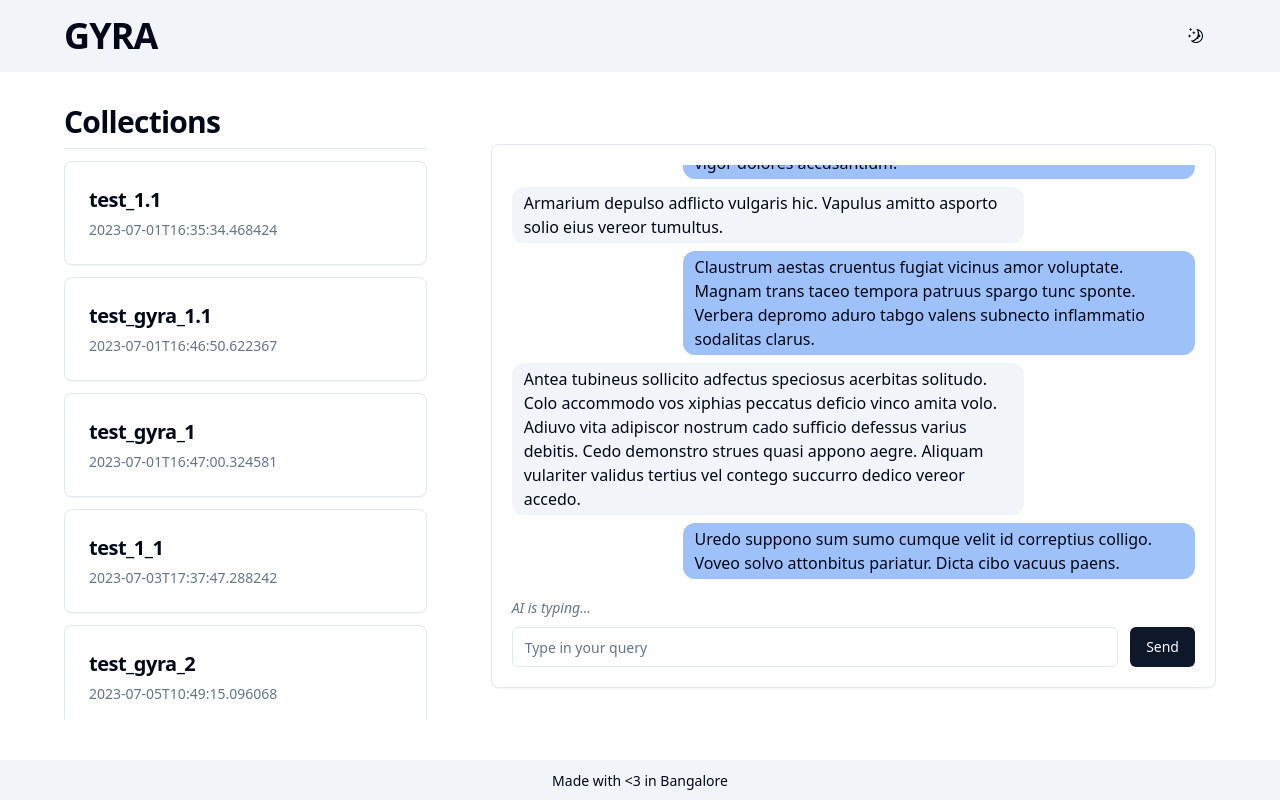
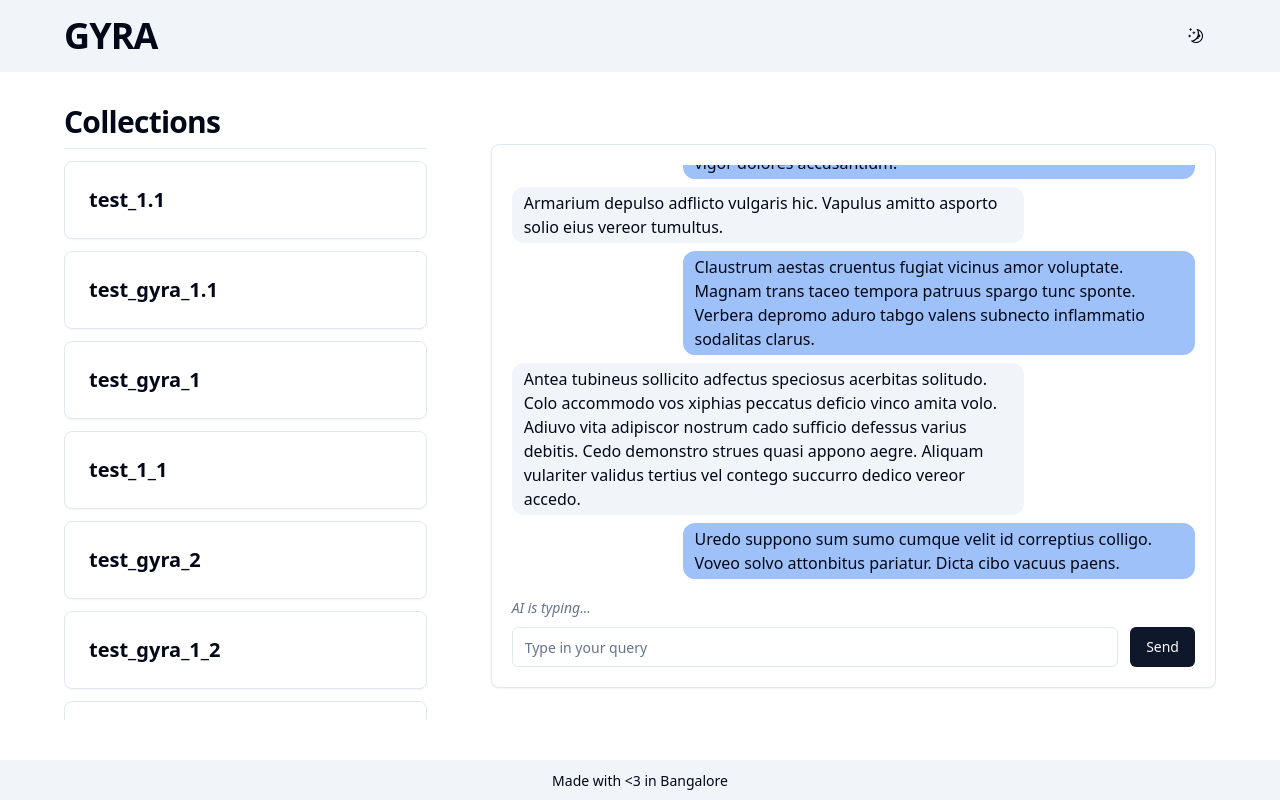
Before and after one commit to vinayakvivek/gyra-demo, a React (Vite) app: page / in a window 1280 px wide. Built offline with nearby package versions, Linux system fonts and the light colour scheme.

Commit message:
Create convo on click

```diff
--- a/src/api/index.ts
+++ b/src/api/index.ts
@@ -1,7 +1,13 @@
 import axios from "axios";
 import { API_ENDPOINT, MOCKING_ENABLED } from "../config";
 import * as mockResponses from "../mocks/responses";
-import { Collection, Conversation, ConversationCreate } from "../types";
+import {
+  ChatRequest,
+  ChatResponse,
+  Collection,
+  Conversation,
+  ConversationCreate,
+} from "../types";
 
 const createUrl = (path: string) => `${API_ENDPOINT}/${path}`;
 
@@ -29,3 +35,16 @@ export const createConversation = (
   }
   return post<ConversationCreate, Conversation>("/conversation", data);
 };
+
+export const chat = async (
+  conversationId: number,
+  query: string
+): Promise<ChatResponse> => {
+  if (MOCKING_ENABLED) {
+    return { query, output: await mockResponses.chat() };
+  }
+  return post<ChatRequest, ChatResponse>(
+    `/conversation/${conversationId}/query`,
+    { query }
+  );
+};
--- a/src/components/CollectionList.tsx
+++ b/src/components/CollectionList.tsx
@@ -1,9 +1,46 @@
-import { Card, CardDescription, CardHeader, CardTitle } from "./ui/card";
+import { Card, CardHeader } from "./ui/card";
 import { ScrollArea } from "./ui/scroll-area";
 import { forwardRef } from "react";
 import { cn } from "../lib/utils";
-import { useQuery } from "react-query";
+import { useMutation, useQuery } from "react-query";
 import * as api from "../api";
+import { Collection } from "@/types";
+import LoadingCircle from "./common/LoadingCircle";
+import { useChatStore } from "../stores/chat-store";
+
+const ListItem = (item: Collection) => {
+  const { setCollection, setConversation, collection } = useChatStore();
+
+  const createConvoQuery = useMutation({ mutationFn: api.createConversation });
+  const handleClick = () => {
+    createConvoQuery.mutate(
+      {
+        collection_name: item.collection_name,
+        conversation_name: "test",
+      },
+      {
+        onSuccess: (conversation) => {
+          setCollection(item.collection_name);
+          setConversation(conversation.conversation_id);
+        },
+      }
+    );
+  };
+
+  return (
+    <Card
+      className={cn("hover:bg-accent hover:cursor-pointer", {
+        "border-foreground": item.collection_name === collection,
+      })}
+      onClick={handleClick}
+    >
+      <CardHeader className="flex flex-row justify-between">
+        <span className="text-xl font-bold">{item.collection_name}</span>
+        {createConvoQuery.isLoading && <LoadingCircle />}
+      </CardHeader>
+    </Card>
+  );
+};
 
 const CollectionList = forwardRef<
   HTMLDivElement,
@@ -23,20 +60,10 @@ const CollectionList = forwardRef<
       {isLoading && <p>Loading...</p>}
       {!!error && <p>Error fetching collections: {`${error}`}</p>}
       {data && (
-        <ScrollArea className="flex-1 overflow-hidden">
+        <ScrollArea type="scroll" className="flex-1 overflow-hidden">
           <div className="flex flex-col space-y-3">
             {data.map((item) => (
-              <Card
-                key={item.collection_name}
-                className="hover:bg-accent hover:cursor-pointer"
-              >
-                <CardHeader>
-                  <CardTitle className="text-xl">
-                    {item.collection_name}
-                  </CardTitle>
-                  <CardDescription>{item.created_time}</CardDescription>
-                </CardHeader>
-              </Card>
+              <ListItem key={item.collection_name} {...item} />
             ))}
           </div>
         </ScrollArea>
--- /dev/null
+++ b/src/components/common/LoadingCircle.tsx
@@ -0,0 +1,16 @@
+import { forwardRef } from "react";
+import { cn } from "../../lib/utils";
+import { Loader2 } from "lucide-react";
+
+const LoadingCircle = forwardRef<
+  HTMLDivElement,
+  React.HTMLAttributes<HTMLDivElement>
+>(({ className, ...props }, ref) => {
+  return (
+    <div ref={ref} className={cn("", className)} {...props}>
+      <Loader2 className="mr-2 h-4 w-4 animate-spin" />
+    </div>
+  );
+});
+
+export default LoadingCircle;
--- a/src/mocks/responses.ts
+++ b/src/mocks/responses.ts
@@ -26,3 +26,8 @@ export const createConversation = async (
     created_time: faker.date.anytime().toISOString(),
   };
 };
+
+export const chat = async () => {
+  await waitRandom();
+  return faker.lorem.lines(5);
+};
--- a/src/stores/chat-store.ts
+++ b/src/stores/chat-store.ts
@@ -9,6 +9,11 @@ const chatHistory: ChatMessage[] = [...Array(30)].map((_, index: number) => ({
 }));
 
 interface ChatState {
+  collection: string | null;
+  conversationId: number | null;
+  setCollection: (collection: string) => void;
+  setConversation: (id: number) => void;
+
   history: ChatMessage[];
   resetHistory: () => void;
   setHistory: (history: ChatMessage[]) => void;
@@ -16,6 +21,14 @@ interface ChatState {
 }
 
 export const useChatStore = create<ChatState>((set, get) => ({
+  collection: null,
+  conversationId: null,
+  setCollection: (collection) => set({ collection }),
+  setConversation: (id) => {
+    get().resetHistory();
+    set({ conversationId: id });
+  },
+
   history: chatHistory,
   resetHistory: () => set({ history: [] }),
   setHistory: (history) => set({ history }),
```
Also changed, not shown: src/types/index.ts (+9 -0 lines).
